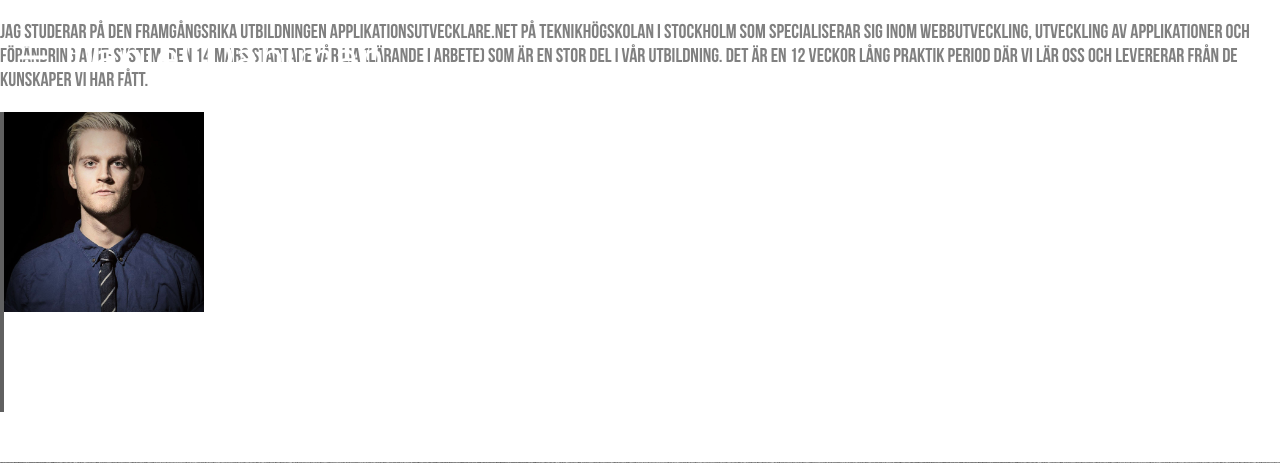
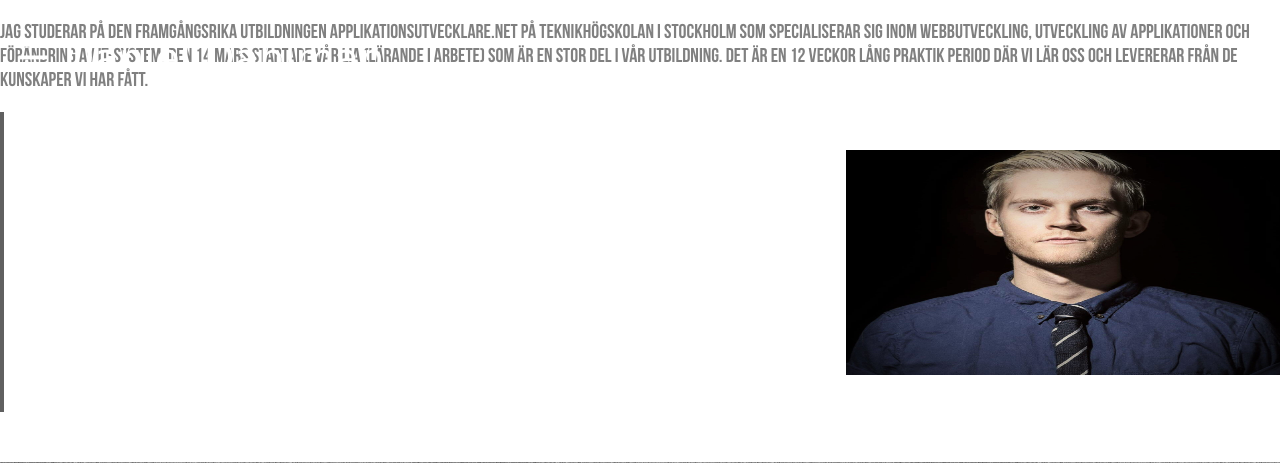
Before and after one commit to ddahlman/individual_project, a PHP site: page /about.html in a window 1280 px wide. Shown: the top 463 px of the page. Run offline with PHP 8.4, Linux system fonts and the light colour scheme.

Commit message:
fixed layer id to layer class + cleaned about html

```diff
--- a/CSS/myStyle.css
+++ b/CSS/myStyle.css
@@ -65,7 +65,7 @@ a.page-links:hover {
    height: 600px;
 }
 
-#layer {
+.layer {
     /*position: absolute;*/
     top: 0;
     left: 0;
@@ -122,8 +122,9 @@ p {
     width: 20%;
 }
 
-.borderleft {
-    background-color: #fff;
+.profile-img {
+    background: url("../img/Daniel svart bakgrund (2).jpg") no-repeat right;
+    background-size: 34% 75%;
     border-top: none;
     border-right: none;
     border-bottom: none;
@@ -131,28 +132,23 @@ p {
     height: 300px;
 }
 
-img {
-    width: 200px;
-    height: 200px;
-}
-
 .second {
     background-image: url('../img/greyPantsBackground.png');
     padding: 20px;
 }
 
-.well.skillz {
+.skillz {
     background-image: url('../img/greyPantsBackground.png');
 }
 
-.well.project {
+.project {
     height: 1083px;
     background-color: #fff;
     box-shadow: 0 5px 10px;
     border: none;
 }
 
-.well-footer {
+well-footer {
     background-image: url('../img/greyPantsBackground.png');
     border-radius: 5px;
     padding: 15px;
--- a/JS/myScript.js
+++ b/JS/myScript.js
@@ -2,17 +2,22 @@ var openNav = document.getElementById("openNav");
 var openThis = openNav.addEventListener('click', openNavbar);
 var closeNav = document.getElementById("closeNav");
 var closeThis = closeNav.addEventListener('click', closeNavbar);
+var layer = document.getElementsByClassName("layer");
 
 function openNavbar() {
     document.getElementById("mySidenav").style.width = "250px";
     openNav.style.display = "none";
     document.body.style.backgroundColor = "rgba(0, 0, 0, 0.4)";
-    document.getElementById("layer").style.backgroundColor = "rgba(0, 0, 0, 0.4)";
+    for (var i = 0; i < layer.length; i++) {
+        layer[i].style.backgroundColor = "rgba(0, 0, 0, 0.4)";
+    }
 }
 
 function closeNavbar() {
     document.getElementById("mySidenav").style.width = "0";
     openNav.style.display = "block";
     document.body.style.backgroundColor = "#fff";
-    document.getElementById("layer").style.backgroundColor = "";
+    for (var i = 0; i < layer.length; i++) {
+        layer[i].style.backgroundColor = "";
+    }
 }
--- a/about.html
+++ b/about.html
@@ -1,11 +1,13 @@
 <!DOCTYPE html>
 <html>
+
 <head>
   <meta charset="UTF-8">
   <meta name="viewport" content="width=device-width, initial-scale=1" />
   <title>Om mig</title>
   <link rel="stylesheet" href="CSS/myStyle.css">
 </head>
+
 <body>
   <span class="hamburger" id="openNav">&#9776; Daniel Dahlman</span>
   <div id="mySidenav" class="sidenav">
@@ -16,24 +18,21 @@
   </div>
 
   <div class="container">
-        <div class="row">
-            <div class="col-md-6 col-sm-6">
     <p>
-                    Jag studerar på den framgångsrika utbildningen Applikationsutvecklare.Net på Teknikhögskolan i Stockholm som specialiserar sig inom webbutveckling,
-                    utveckling av applikationer och förändring av IT-system.
-                    Den 14 mars startade vår LIA (lärande i arbete) som är en stor del i vår utbildning. Det är en 12 veckor lång praktik period där vi lär oss och levererar från de kunskaper vi har fått.
+      Jag studerar på den framgångsrika utbildningen Applikationsutvecklare.Net på Teknikhögskolan i Stockholm som specialiserar
+      sig inom webbutveckling, utveckling av applikationer och förändring av IT-system. Den 14 mars startade vår LIA (lärande
+      i arbete) som är en stor del i vår utbildning. Det är en 12 veckor lång praktik period där vi lär oss och levererar
+      från de kunskaper vi har fått.
     </p>
   </div>
 
-            <div class="borderleft text-center col-md-4 col-md-offset-2 col-sm-6">
-                <img class="img-circle" src="img/Daniel svart bakgrund (2).jpg" />
-            </div>
-        </div>
+  <div class="profile-img">
+    <div class="layer"></div>
+
   </div>
   <div class="gap"></div>
-    <div class="container-fluid second">
-        <div class="row">
-            <div class="list col-md-3 col-md-offset-2">
+  <div class="container second">
+    <div class="list">
       <h1>Tekniska färdigheter</h1>
       <ul>
         <li>C# Grund</li>
@@ -52,7 +51,7 @@
       </ul>
     </div>
 
-            <div class="list col-md-3">
+    <div class="list">
       <h1>Personliga färdigheter</h1>
       <ul>
         <li>Positiv och social</li>
@@ -63,34 +62,26 @@
       </ul>
     </div>
 
-            <div class="list col-md-3">
+    <div class="list">
       <h1>Körkort</h1>
       <ul>
         <li>Ja, B-körkort</li>
       </ul>
     </div>
   </div>
-    </div>
 
   <div class="container">
-        <div class="row">
-            <div class="col-md-12 text-center">
+
     <h1 class="h1-col">- P r o j e k t -</h1>
-            </div>
-        </div>
-        <div class="row">
-            <div class="col-md-4">
-                <div class="well project">
+
+    <div class="project">
       <h2>Ärendehanteringssystem för bilar</h2>
       <hr class="hr" />
       <p>
-                        Det här var ett ASP.NET projekt, som gjordes i MVC C#, som jag var involverad i.
-                        Jag skapade t.ex. en service som hanterade mail genom SMTP där
-                        användaren klickade på en knapp och ett mail skickades iväg
-                        för att begära en granskning ifrån olika granskare.
-                        Jag skapade också en uppladdnings-tjänst där användaren skulle kunna
-                        klicka på en knapp, eller på en placeholder, för att leta efter en bild.
-                        Bilden skulle sen kunna förhandsgranskas av användaren innan det bestämdes
+        Det här var ett ASP.NET projekt, som gjordes i MVC C#, som jag var involverad i. Jag skapade t.ex. en service som hanterade
+        mail genom SMTP där användaren klickade på en knapp och ett mail skickades iväg för att begära en granskning ifrån
+        olika granskare. Jag skapade också en uppladdnings-tjänst där användaren skulle kunna klicka på en knapp, eller på
+        en placeholder, för att leta efter en bild. Bilden skulle sen kunna förhandsgranskas av användaren innan det bestämdes
         för att ladda upp den.
       </p>
       <div class="gap"></div>
@@ -110,20 +101,17 @@
         </ul>
       </div>
     </div>
-            </div>
-            <div class="col-md-4">
-                <div class="well project">
+
+    <div class="project">
       <h2>Bygga upp webbsida för bilföretag</h2>
       <hr class="hr" />
       <p>
-                        Jag fick i uppdrag att skapa en dubblett av en webbsida som hade skapats
-                        i Joomla, fast nu med ren html och css. Responsiviteten skulle bara utgå från ren css
-                        och jag använde mig då av en wrapper som hade css-attributen "display: flex;, justify-content: center;
-                        align-items: center;" och självklart några media-querys för att fixa det.
-                        Det kluriga var att jag skulle skapa en border utav stjärnor som självklart inte fanns på Google.
-                        Jag fick lov att jobba utanför ramarna och skapa en egen ram utav stjärnor i Adobe Illustator.
-                        Ramen använde jag i css-attributet "border-image;" som jag sedan kunde justera till den
-                        storleken jag ville ha.
+        Jag fick i uppdrag att skapa en dubblett av en webbsida som hade skapats i Joomla, fast nu med ren html och css. Responsiviteten
+        skulle bara utgå från ren css och jag använde mig då av en wrapper som hade css-attributen "display: flex;, justify-content:
+        center; align-items: center;" och självklart några media-querys för att fixa det. Det kluriga var att jag skulle
+        skapa en border utav stjärnor som självklart inte fanns på Google. Jag fick lov att jobba utanför ramarna och skapa
+        en egen ram utav stjärnor i Adobe Illustator. Ramen använde jag i css-attributet "border-image;" som jag sedan kunde
+        justera till den storleken jag ville ha.
       </p>
       <div class="gapper"></div>
 
@@ -136,18 +124,16 @@
         </ul>
       </div>
     </div>
-            </div>
-            <div class="col-md-4">
-                <div class="well project">
+
+    <div class="project">
       <h2>Affärssida som integrerar med en annan apps API</h2>
       <hr class="hr" />
       <p>
         Under det här projektet fick jag skapa en "storefront"-sida som integrerade med en e-butik som använde sig utav rest API.
-                        Då ingick det att skapa kolumner med klickbara placeholders med underliggande information. När användaren klickade på en placeholder
-                        skulle en modal visas med en carousel som hade fler placeholders, ungefär som en vanlig webbshop.
-                        Sedan skapade jag en "shopping cart"-knapp som öppnade ännu en modal där användaren kunde se sina tillagda varor och
-                        därefter kunde klicka på en knapp och gå vidare till ett utcheckningsformulär (fortfarande i modal-fönstret).
-
+        Då ingick det att skapa kolumner med klickbara placeholders med underliggande information. När användaren klickade
+        på en placeholder skulle en modal visas med en carousel som hade fler placeholders, ungefär som en vanlig webbshop.
+        Sedan skapade jag en "shopping cart"-knapp som öppnade ännu en modal där användaren kunde se sina tillagda varor
+        och därefter kunde klicka på en knapp och gå vidare till ett utcheckningsformulär (fortfarande i modal-fönstret).
       </p>
       <div class="gap"></div>
       <div class="well-footer">
@@ -162,13 +148,9 @@
       </div>
     </div>
   </div>
-        </div>
-    </div>
 
   <div class="container">
-        <div class="row">
-            <div class="col-md-12 col-xs-12">
-                <h1 class="h1-col text-center">Anställningar och erfarenheter</h1>
+    <h1 class="h1-col">Anställningar och erfarenheter</h1>
     <hr class="hr" />
     <ul>
       <li class="li-education">12 veckor Praktik hos konsultföretaget Walter IT Systems AB- AGILE MANAGEMENT AND DEVELOPMENT</li>
@@ -191,14 +173,10 @@
       <li class="li-education"> 2008 – 2015</li>
     </ul>
   </div>
-        </div>
-    </div>
 
-    <div class="container-fluid">
-        <div class="row">
-            <div class="well skillz col-md-12 col-xs-12">
+  <div class="container">
+    <div class="skillz">
       <h1>Meritförteckning inom de tekniska färdigheterna</h1>
-                <div class="col-md-2 col-xs-8">
       <ul>
         <li>OOP C#</li>
         <li>C# Grund</li>
@@ -207,8 +185,7 @@
         <li>Asp.Net</li>
         <li>Webbaplikationer</li>
       </ul>
-                </div>
-                <div class="col-md-2 col-xs-4 text-right">
+
       <ul>
         <li>VG</li>
         <li>VG</li>
@@ -219,47 +196,35 @@
       </ul>
     </div>
   </div>
-        </div>
-    </div>
 
   <div class="gap"></div>
 
   <div class="container">
-        <div class="row">
-            <div class="col-md-12 col-xs-12">
-                <h1 class="h1-col text-center">Utbildningar</h1>
+    <h1 class="h1-col">Utbildningar</h1>
     <hr class="hr" />
 
-                <ul class="text-center">
+    <ul>
       <li class="li-education">
-                        Teknikhögskolan, Stockholm
-                        Applikationsutveckling inom .NET
+        Teknikhögskolan, Stockholm Applikationsutveckling inom .NET
       </li>
       <li class="li-education">2015 – 2017</li>
 
       <li class="li-education">
-                        <br />Hermods, Västerås
-                        Komvux C#, Ma2bc, Sv2
+        <br />Hermods, Västerås Komvux C#, Ma2bc, Sv2
       </li>
       <li class="li-education">2015 – 2015</li>
 
       <li class="li-education">
-                        <br />Balettakademien, Stockholm
-                        Yrkesutbildning
+        <br />Balettakademien, Stockholm Yrkesutbildning
       </li>
       <li class="li-education">2004 – 2006</li>
 
       <li class="li-education">
-                        <br />Carlforsska Gymnasiet, Västerås
-                        Gymnasial utbildning 3-årig
+        <br />Carlforsska Gymnasiet, Västerås Gymnasial utbildning 3-årig
       </li>
       <li class="li-education">2001 – 2004</li>
     </ul>
   </div>
-        </div>
-    </div>
-
-
 
   <footer>
     <ul>
@@ -271,4 +236,5 @@
   </footer>
   <script src="JS/myScript.js"></script>
 </body>
+
 </html>
--- a/index.html
+++ b/index.html
@@ -17,7 +17,7 @@
 		<a class="page-links" href="résumé.html">CV</a>
 	</div>
 	<div class="background" id="background">
-		<div id="layer"></div>
+		<div class="layer"></div>
 	</div>
 
 	<div class="container">
```
Lines whose indentation alone changed are shown as unchanged.
